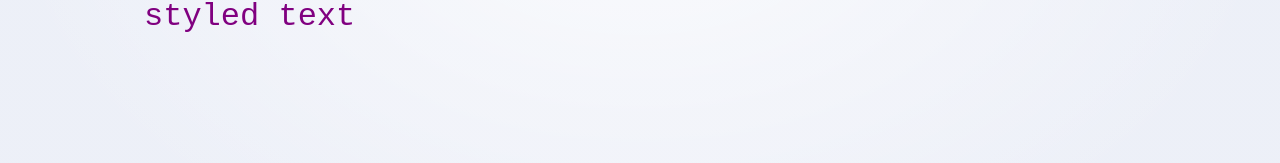
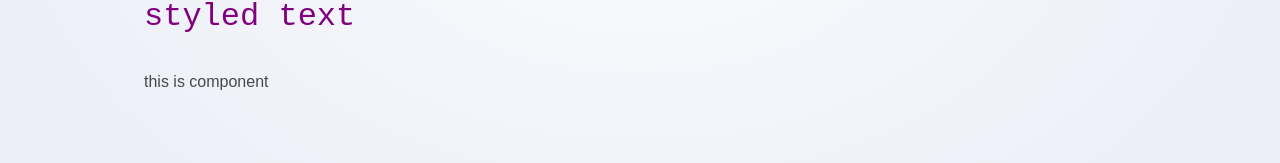
Before and after one commit to Tatsu015/svelte-sample, a SvelteKit app: page /hello in a window 1280 px wide. Shown: the part 498-661 px from the top of the page. Built offline with nearby package versions, Linux system fonts and the light colour scheme.

Commit message:
first component

```diff
--- /dev/null
+++ b/src/components/MyComponent.svelte
@@ -0,0 +1 @@
+<div>this is component</div>
--- a/src/routes/hello/+page.svelte
+++ b/src/routes/hello/+page.svelte
@@ -4,6 +4,7 @@
 </svelte:head>
 
 <script>
+    import MyComponent from "../../components/MyComponent.svelte";
     let greet = "Hello"
     let name = "World".toUpperCase();
     let src = "https://picsum.photos/seed/picsum/200/300"
@@ -12,6 +13,7 @@
 <h1>{greet.toUpperCase()} {name}!</h1>
 <img {src} alt="{name} image" height=300 width=200 />
 <p>styled text</p>
+<MyComponent />
 
 <style>
     p {
```
